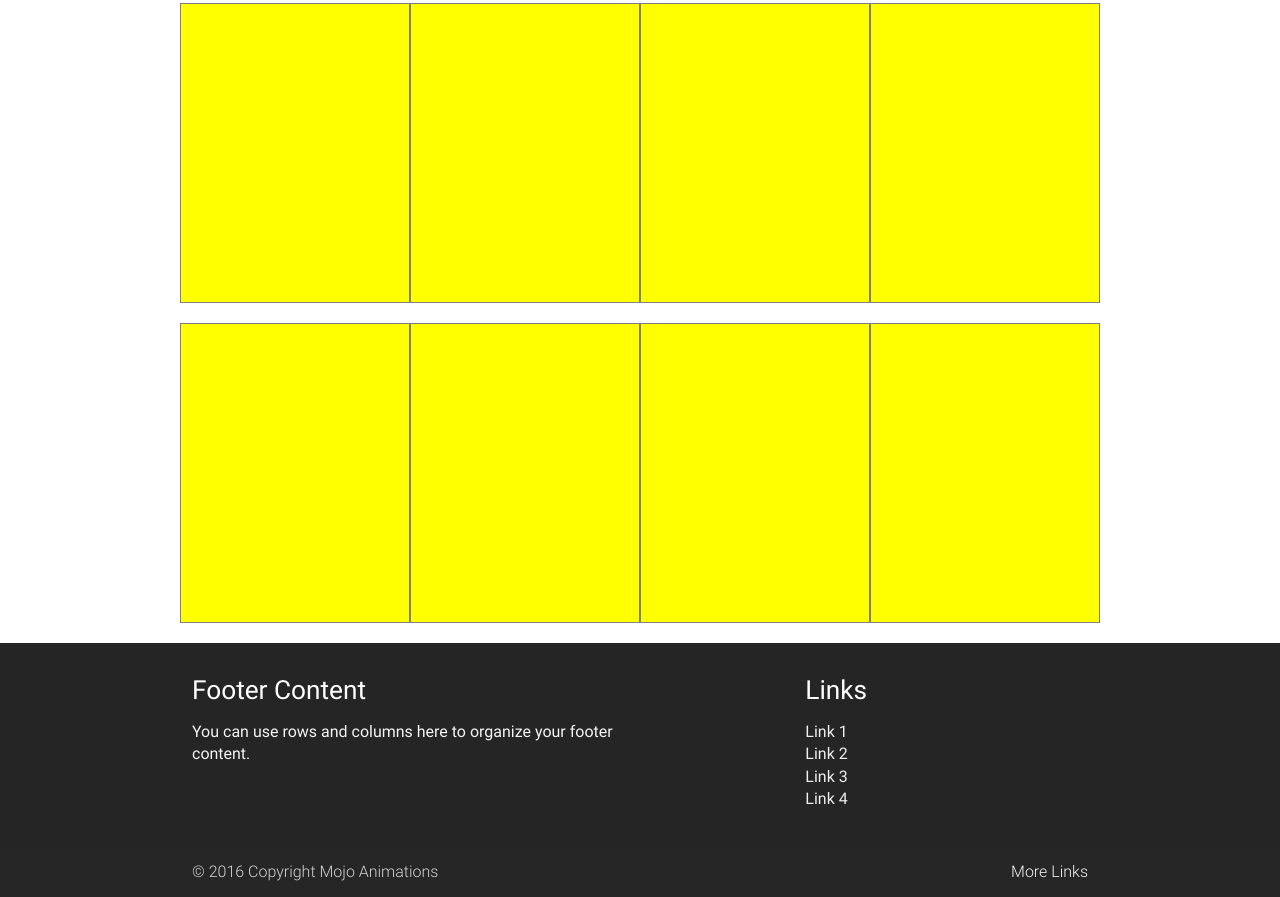
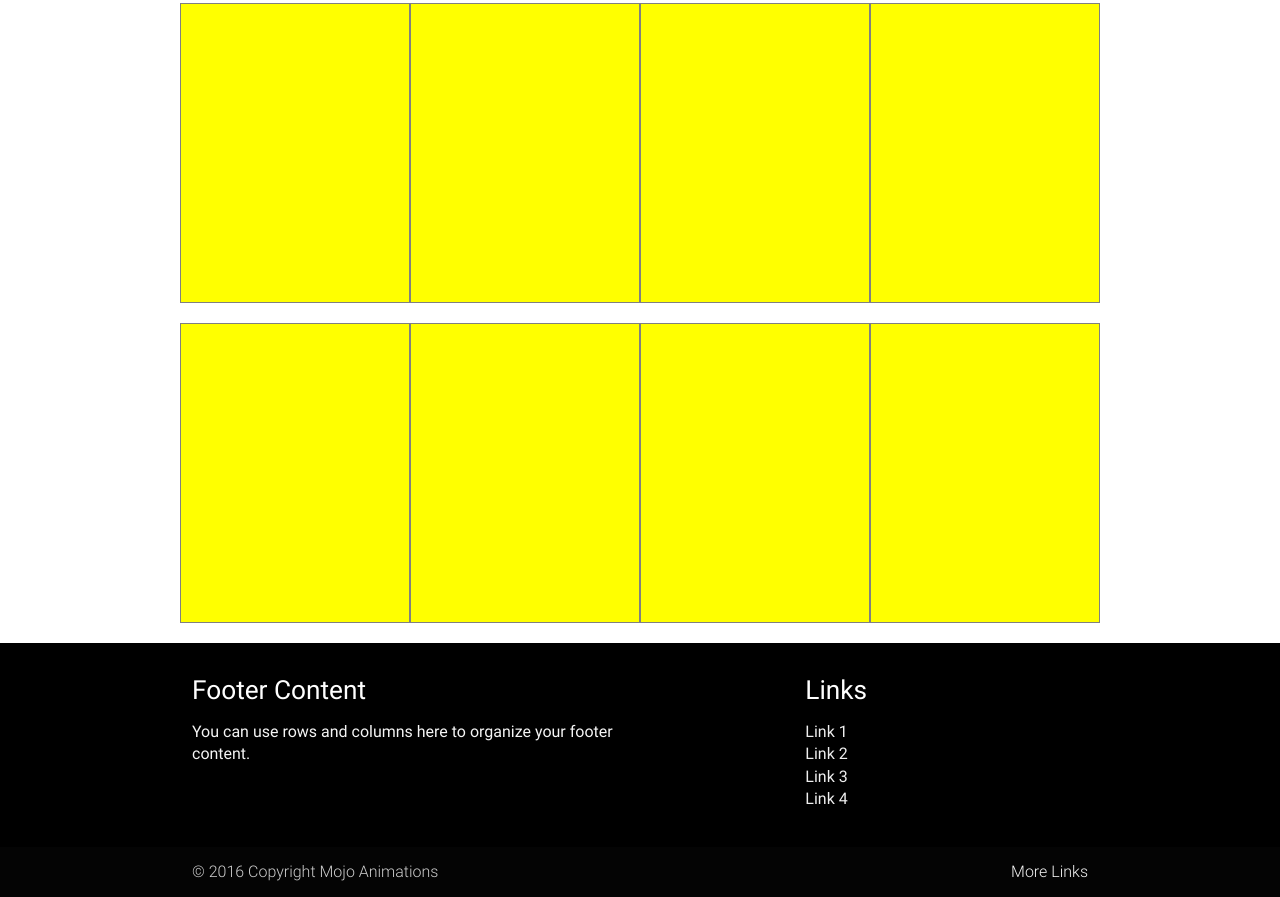
Before and after one commit to MojganGhanaatgar/materialize-css-html5-portfolio, a plain HTML site: page index.html in a window 1280 px wide. Shown: the part 1046-1943 px from the top of the page. Drawn offline with nearby package versions, Linux system fonts and the light colour scheme.

Commit message:
changed footer bg color

```diff
--- a/css/main.css
+++ b/css/main.css
@@ -134,7 +134,7 @@ nav{
 
 
 footer.page-footer{
-    background-color: rgb(37, 37, 37);
+    background-color: rgb(0, 0, 0);
 
 }
 
```
